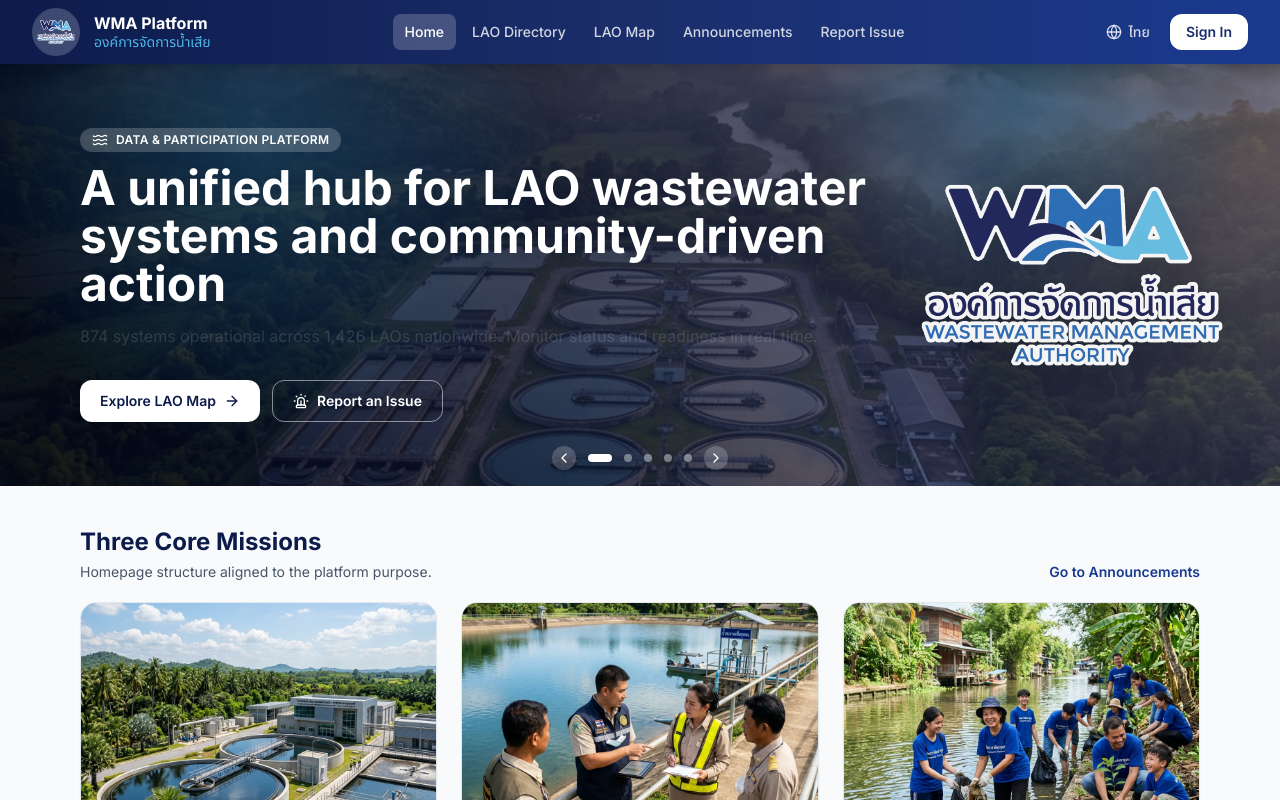
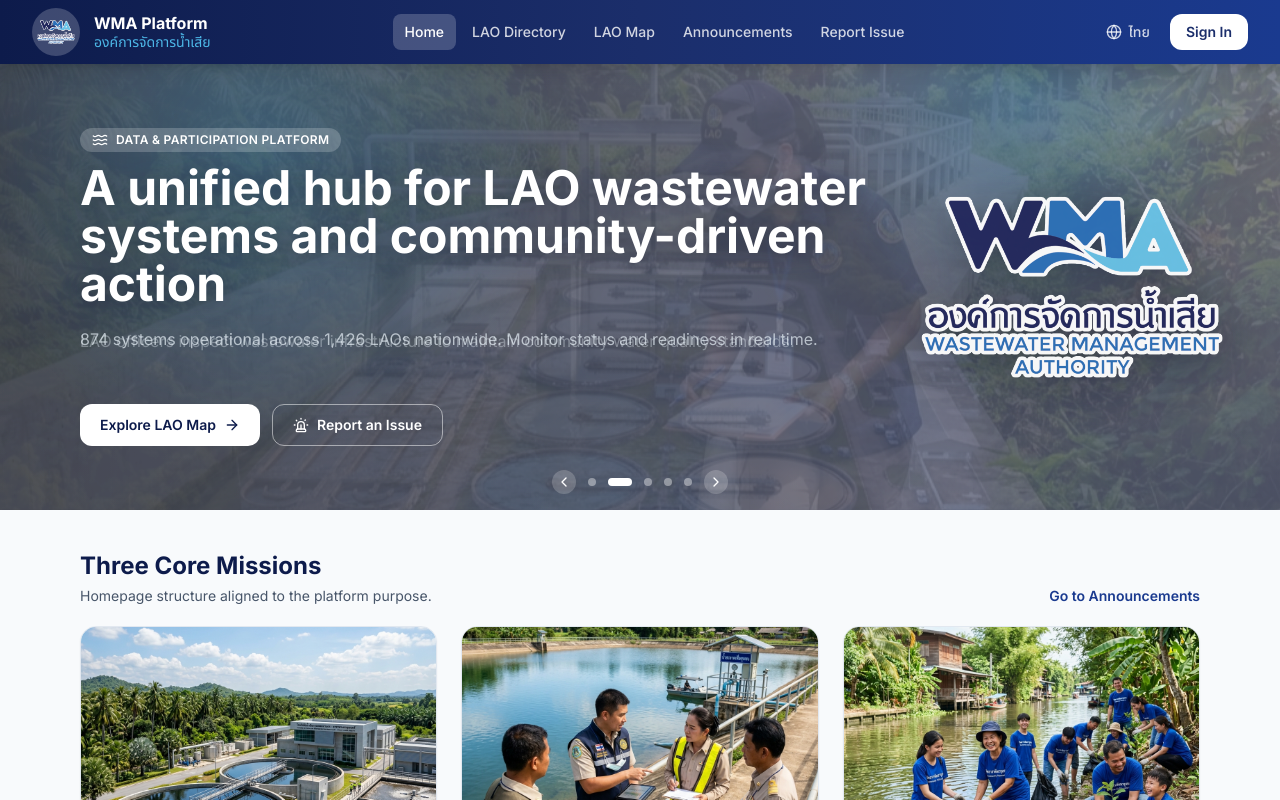
Before and after one commit to aracox/wma-platform, a Next.js app: page /en in a window 1280 px wide. Shown: the top 800 px of the page. Built offline with nearby package versions, Linux system fonts and the light colour scheme.

Commit message:
style: smooth out HeroSlider transition with declarative crossfade and cinematic zoom effect

```diff
--- a/src/components/hero/HeroSlider.tsx
+++ b/src/components/hero/HeroSlider.tsx
@@ -58,21 +58,10 @@ interface HeroSliderProps {
 
 export default function HeroSlider({ locale, isThai }: HeroSliderProps) {
   const [current, setCurrent] = useState(0);
-  const [prev, setPrev] = useState<number | null>(null);
-  const [subtitleVisible, setSubtitleVisible] = useState(true);
 
-  const goTo = useCallback(
-    (next: number) => {
-      setPrev(current);
-      setSubtitleVisible(false);
-      setTimeout(() => {
-        setCurrent(next);
-        setSubtitleVisible(true);
-        setPrev(null);
-      }, 700); // matches CSS transition
-    },
-    [current]
-  );
+  const goTo = useCallback((next: number) => {
+    setCurrent(next);
+  }, []);
 
   useEffect(() => {
     const timer = setInterval(() => {
@@ -87,7 +76,7 @@ export default function HeroSlider({ locale, isThai }: HeroSliderProps) {
       {SLIDES.map((slide, i) => (
         <div
           key={slide.img}
-          className="absolute inset-0 z-0 transition-opacity duration-700 ease-in-out"
+          className="absolute inset-0 z-0 transition-opacity duration-1000 ease-in-out"
           style={{ opacity: i === current ? 1 : 0 }}
           aria-hidden={i !== current}
         >
@@ -95,12 +84,12 @@ export default function HeroSlider({ locale, isThai }: HeroSliderProps) {
             src={slide.img}
             alt=""
             fill
-            className="object-cover object-center"
+            className={`object-cover object-center transition-transform duration-[10000ms] ease-linear ${i === current ? "scale-105" : "scale-100"}`}
             priority={i === 0}
             sizes="100vw"
           />
           {/* dark overlay so text stays readable */}
-          <div className="absolute inset-0 bg-gradient-to-r from-slate-950/85 via-primary-950/75 to-blue-950/60" />
+          <div className="absolute inset-0 bg-gradient-to-r from-slate-950/85 via-primary-950/75 to-blue-950/60 transition-opacity duration-1000" />
         </div>
       ))}
 
@@ -140,12 +129,19 @@ export default function HeroSlider({ locale, isThai }: HeroSliderProps) {
         </h1>
 
         {/* Animated subtitle */}
-        <p
-          className="mt-4 max-w-3xl text-sm text-sky-50 transition-opacity duration-500 ease-in-out md:text-base"
-          style={{ opacity: subtitleVisible ? 1 : 0 }}
-        >
-          {isThai ? SLIDES[current].subtitleTh : SLIDES[current].subtitleEn}
-        </p>
+        <div className="relative mt-4 h-16 max-w-3xl md:h-12">
+          {SLIDES.map((slide, i) => (
+            <p
+              key={`subtitle-${i}`}
+              className={`absolute top-0 left-0 w-full text-sm text-sky-50 transition-all duration-1000 ease-in-out md:text-base ${
+                i === current ? "opacity-100 translate-y-0" : "opacity-0 translate-y-2 pointer-events-none"
+              }`}
+              aria-hidden={i !== current}
+            >
+              {isThai ? slide.subtitleTh : slide.subtitleEn}
+            </p>
+          ))}
+        </div>
 
         {/* CTA Buttons */}
         <div className="mt-8 flex flex-wrap gap-3">
```
